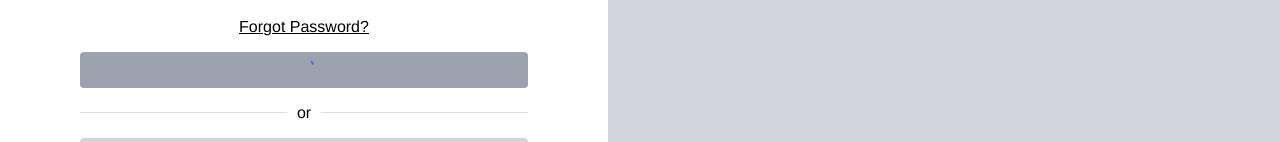
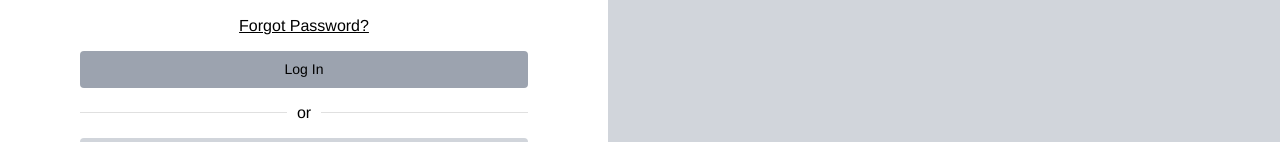
Before and after one commit to cornellh4i/lagos-volunteers, a Next.js app in the folder frontend/: page /login in a window 1280 px wide. Shown: the part 426-568 px from the top of the page. Built offline with nearby package versions, Linux system fonts and the light colour scheme; no server answers.

Commit message:
Revert accidental change

```diff
--- a/frontend/src/components/organisms/LoginForm.tsx
+++ b/frontend/src/components/organisms/LoginForm.tsx
@@ -126,7 +126,7 @@ const LoginForm = () => {
           </Link>
         </div>
         <div>
-          <Button isLoading={true} type="submit" color="dark-gray">
+          <Button isLoading={isLoading} type="submit" color="dark-gray">
             Log In
           </Button>
         </div>
```
